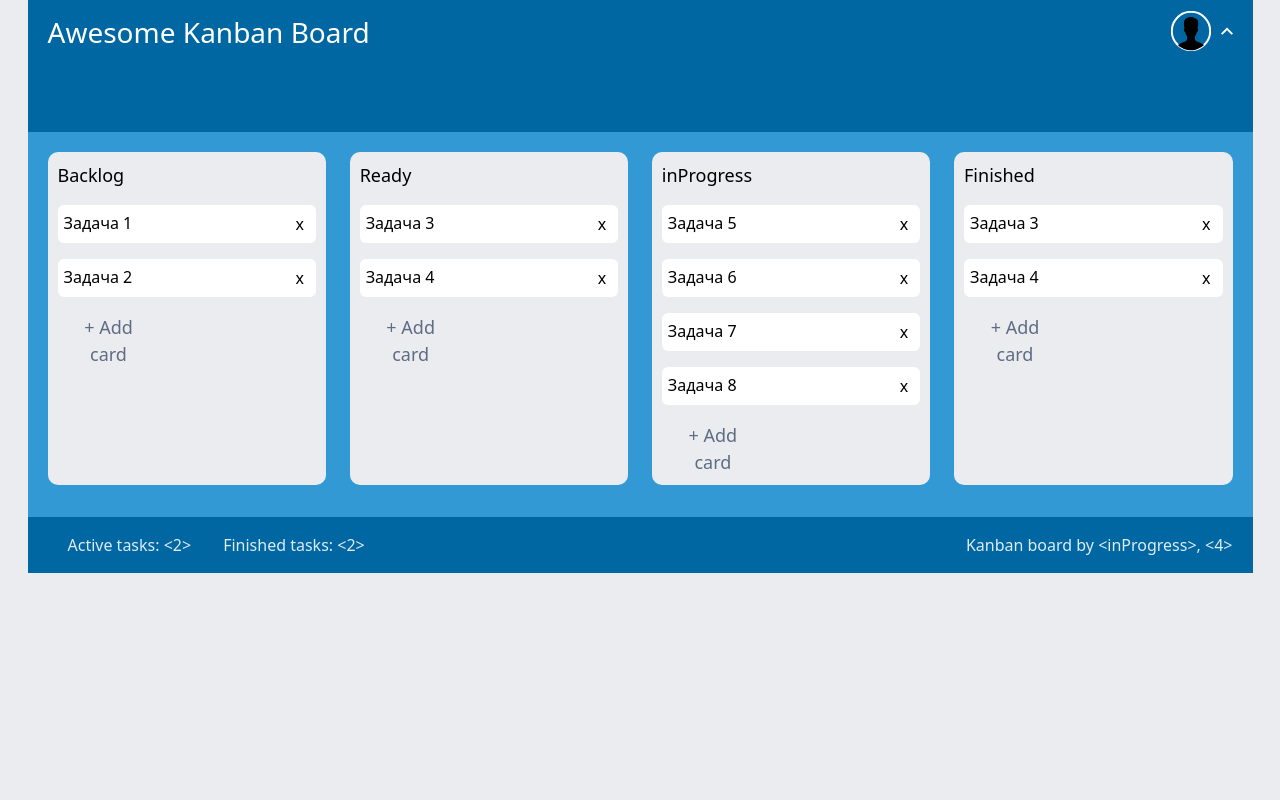
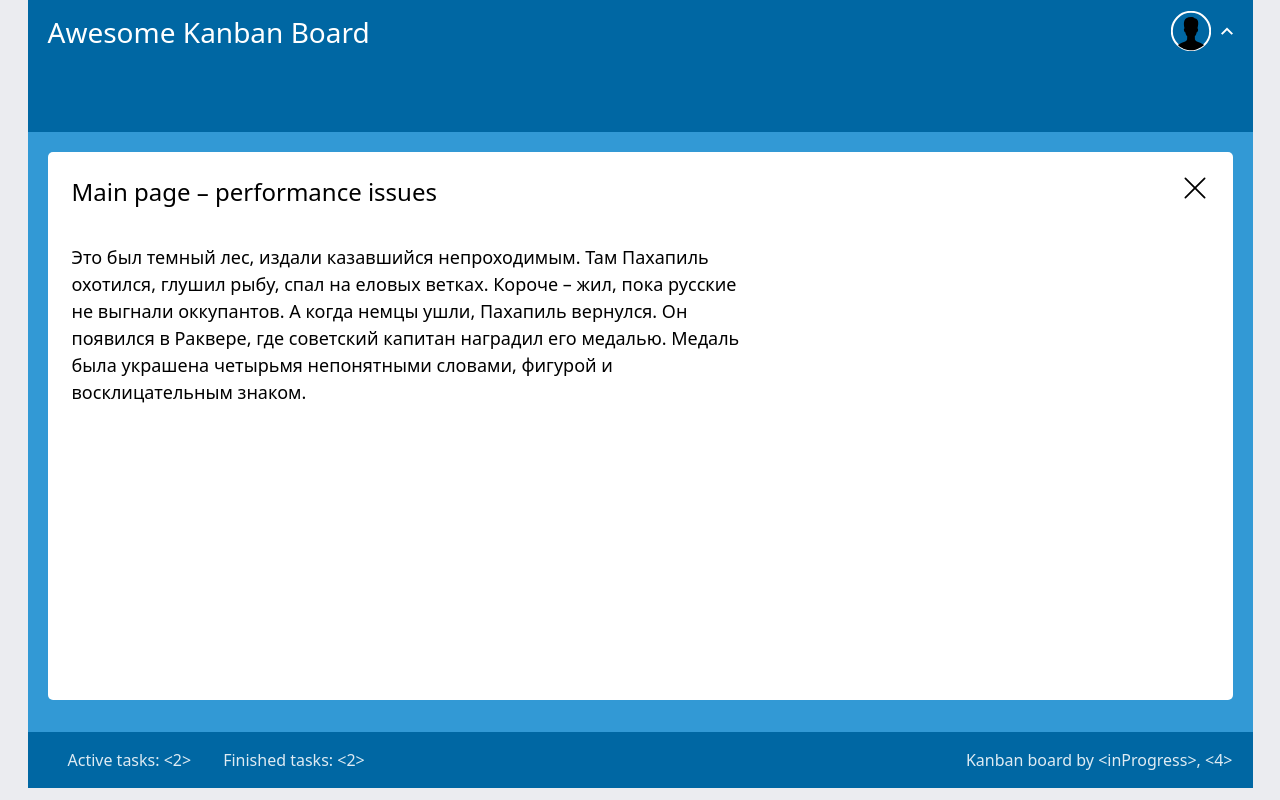
Before and after one commit to Vasek2024/kanban-board, a React (Vite) app: page /ConbanProject/1 in a window 1280 px wide. Built offline with nearby package versions, Linux system fonts and the light colour scheme.

Commit message:
Борьба с выводом конкретной записи

```diff
--- a/package.json
+++ b/package.json
@@ -14,7 +14,8 @@
     "@dnd-kit/sortable": "^10.0.0",
     "react": "^19.1.0",
     "react-dom": "^19.1.0",
-    "react-router-dom": "^7.8.0"
+    "react-icons": "^5.5.0",
+    "react-router-dom": "^7.8.1"
   },
   "devDependencies": {
     "@eslint/js": "^9.30.1",
--- a/src/App.jsx
+++ b/src/App.jsx
@@ -1,15 +1,19 @@
 import { React, useState } from 'react'
+import { BrowserRouter as Router, Routes, Route } from 'react-router-dom';
 import Header from './components/Header/Header';
 import Main from './components/Main/Main';
 import Footer from './components/Footer/Footer';
+import ConbanProject from './components/pages/ConbanProject'
 import './components/reset.css'
 import './App.css'
+// import { columns } from './helpers/projectList'
 
 function App() {
 
   const [columns, setColumns] = useState({
     Backlog:{
         name: 'Backlog',
+        title: 'Login page – performance issues',
         items: [
             {id: '1', content:'Задача 1'},
             {id: '2', content:'Задача 2'}
@@ -17,6 +21,7 @@ function App() {
     },
     Ready:{
         name: 'Ready',
+        title: 'Shop page – performance issues',
         items: [
             {id: '3', content:'Задача 3'},
             {id: '4', content:'Задача 4'}
@@ -24,6 +29,7 @@ function App() {
     },
     inProgress:{
         name: 'inProgress',
+        title: 'User page – performance issues',
         items: [
             {id: '5', content:'Задача 5'},
             {id: '6', content:'Задача 6'},
@@ -33,9 +39,10 @@ function App() {
     },
     Finished:{
         name: 'Finished',
+        title: 'Main page – performance issues',
         items: [
-            {id: '3', content:'Задача 3'},
-            {id: '4', content:'Задача 4'}
+            {id: '9', content:'Задача 9'},
+            {id: '10', content:'Задача 10'}
         ]
     }
 })
@@ -124,7 +131,10 @@ function App() {
 
   return (
     <div className="wrapper">
+        <Router>
             <Header />
+            <Routes>
+                <Route path='/' element = {
                     <Main columns = {columns}
                             newTask = {newTask}
                             draggedItem = {draggedItem}
@@ -136,12 +146,18 @@ function App() {
                             handleDragOver = {handleDragOver}
                             handleDrop = {handleDrop}
                             handleValueChange = {handleValueChange}
-        />
+                    />}>
+                </Route>
+                <Route path='/ConbanProject/:id' element = {
+                    <ConbanProject columns = {columns}/>}>
+                </Route>
+            </Routes>
             <Footer
                     backlogCount = {backlogCount}
                     inProgressCount = {inProgressCount}
                     finishedCount = {finishedCount}
             />
+        </Router>
     </div>
   )
 }
--- /dev/null
+++ b/src/components/ConbanProjects/ConbanProjects.css
@@ -0,0 +1,23 @@
+.main__ready-good{
+    padding: 6px;
+    margin-bottom: 16px;
+    font-weight: 400;
+    font-size: 16px;
+    color: #000;
+    background: #fff;
+    border-radius: 6px;
+    display: flex;
+    justify-content: space-between;
+    text-align: center;
+}
+.main__ready-delite{
+    background: #fff;
+    border: none;
+    cursor: pointer;
+}
+.header__title-article{
+    font-weight: 400;
+    font-size: 16px;
+    color: #000;
+    text-decoration: none;
+}
--- /dev/null
+++ b/src/components/ConbanProjects/ConbanProjects.jsx
@@ -0,0 +1,20 @@
+import { NavLink } from "react-router-dom";
+import './ConbanProjects.css'
+
+const  ConbanProjects = (props) => {
+
+    return (
+        <div key={props.items.id} className='main__ready-good'
+        draggable onDragStart={() => props.handleDragStart(props.columnId, props.items)}>
+            <NavLink to= 'ConbanProject' className='header__title-article' key = {props.items.id} >
+                <span>{props.items.content}</span>
+            </NavLink>
+
+                <button className='main__ready-delite' onClick={() => props.removeTask(props.columnId, props.items.id)}>
+                    <span>x</span>
+                </button>
+        </div>
+     );
+}
+
+export default ConbanProjects;
--- a/src/components/Header/Header.css
+++ b/src/components/Header/Header.css
@@ -6,10 +6,17 @@
     display: flex;
     justify-content: space-between;
 }
-.header__title{
+.header__title-hom{
+    text-decoration: none;
     font-weight: 400;
     font-size: 28px;
     color: #fff;
+}
+.header__title-hom:hover{
+    font-size: 30px;
+    color: #cfd3d6;
+    opacity: 0.8;
+    transition: 0.3s;
 }
 .header__burger{
     display: flex;
@@ -18,7 +25,6 @@
     justify-content:right;
 }
 .burger__icon{
-    /* width: 64px; */
     display: flex;
     align-items: center;
     gap: 10px;
--- a/src/components/Header/Header.jsx
+++ b/src/components/Header/Header.jsx
@@ -1,4 +1,5 @@
 import { React, useState } from 'react'
+import { NavLink } from "react-router-dom";
 // import logo from '../../components/Header/user-avatar.svg';
 // import './arrow-down.svg'
 // import './Vector.svg'
@@ -10,7 +11,11 @@ function Header() {
 
   return (
     <div className='header'>
-        <div className='header__title'>Awesome Kanban Board</div>
+        <div className='header__title'>
+            <NavLink to='/' className='header__title-hom'>
+                Awesome Kanban Board
+            </NavLink>
+        </div>
         <div className='header__burger'>
             <div className='burger__icon'>
                 <img className='burger__icon-avatar' onClick={() => setOpen(!isOpen)} src="/public/user-avatar.svg" alt="Логотип компании"></img>
--- a/src/components/Main/Main.css
+++ b/src/components/Main/Main.css
@@ -17,13 +17,22 @@
     scrollbar-width: 12px;
     scrollbar-color: #cbcbcb #fff;
 }
-.main__ready-h2{
+.main__ready-h1{
     margin-bottom: 16px;
     font-weight: 400;
     font-size: 18px;
     color: #000;
 }
-.main__ready-good{
+.main__ready-h3{
+    padding: 10px;
+    border-radius: 10px;
+    margin-bottom: 12px;
+    font-weight: 400;
+    font-size: 16px;
+    color: #000;
+    background: #fff;
+}
+/* .main__ready-good{
     padding: 6px;
     margin-bottom: 16px;
     font-weight: 400;
@@ -39,7 +48,7 @@
     background: #fff;
     border: none;
     cursor: pointer;
-}
+} */
 
 
 
--- a/src/components/Main/Main.jsx
+++ b/src/components/Main/Main.jsx
@@ -1,5 +1,5 @@
 import './Main.css'
-import ConbanProject from '../pages/ConbanProject'
+import ConbanProjects from '../ConbanProjects/ConbanProjects'
 
 function Main(props) {
 
@@ -14,23 +14,26 @@ function Main(props) {
             onDrop={(e) => props.handleDrop(e, columnId)}
             >
                 {/* заголовки */}
-                <div className='main__ready-h2'>
+                <h1 className='main__ready-h1'>
                     {props.columns[columnId].name}
-                </div>
+                </h1>
+                <h3 className='main__ready-h3'>
+                    {props.columns[columnId].title}
+                </h3>
                 <div>
                     {/* Если задач нету И если они есть */}
                     {props.columns[columnId].items.length === 0 ? (
                         <div className='main__ready-good'>Поздравляю. Все задачи кончились!</div>
                     ) : (
                         props.columns[columnId].items.map((items) => (
-                            <div key={items.id} className='main__ready-good'
-                                draggable onDragStart={() => props.handleDragStart(columnId, items)}>
-                                <span>{items.content}</span>
+                            <ConbanProjects
+                                key = {items.id}
+                                items = {items}
+                                columnId = {columnId}
+                                removeTask = {props.removeTask}
+                                handleDragStart = {props.handleDragStart}
+                            />
 
-                                <button className='main__ready-delite' onClick={() => props.removeTask(columnId, items.id)}>
-                                    <span>x</span>
-                                </button>
-                            </div>
                         ))
                     )}
                 </div>
--- a/src/components/pages/ConbanProject.css
+++ b/src/components/pages/ConbanProject.css
@@ -0,0 +1,34 @@
+.main__list{
+    padding: 22px 24px;
+    border-radius: 5px;
+    width: 100%;
+    height: 548px;
+    background: #fff;
+}
+.main__titles{
+    display: flex;
+    justify-content: space-between;
+    text-align: center;
+}
+.main__h3{
+    margin-bottom: 34px;
+    font-weight: 400;
+    font-size: 24px;
+    color: #000;
+}
+.main__del{
+    color: #000;
+}
+.main__description{
+    font-weight: 400;
+    font-size: 18px;
+    color: #000;
+    max-width: 60%;
+}
+
+
+@media (max-width: 560px){
+    .main__list{
+        height: auto;
+    }
+    }
--- a/src/components/pages/ConbanProject.jsx
+++ b/src/components/pages/ConbanProject.jsx
@@ -1,17 +1,31 @@
+import { NavLink, useParams } from "react-router-dom";
+import { BsXLg } from "react-icons/bs";
 import './ConbanProject.css'
 
-const  ConbanProject = (props) => {
+const ConbanProject = (props) => {
+
+    // Почему то функция useParams не определяет id из массива
+    const {id} = useParams()
+    const project = props.columns[id]
+
+    console.log(props.columns[id]);
+
+
     return (
-
-        <div key={props.items.id} className='main__ready-good'
-                                draggable onDragStart={() => props.handleDragStart(props.columnId, props.items)}>
-                                <span>{props.items.content}</span>
-
-                                <button className='main__ready-delite' onClick={() => props.removeTask(props.columnId, props.items.id)}>
-                                    <span>x</span>
-                                </button>
-                            </div>
-     );
+        <div className='main'>
+            <div className='main__list'>
+                <div className='main__titles'>
+                    <h3 className='main__h3'>Main page – performance issues</h3>
+                    <NavLink to='/' className='header__title-hom'>
+                        <BsXLg  className='main__del'/>
+                    </NavLink>
+                </div>
+                <p className='main__description'>
+                Это был темный лес, издали казавшийся непроходимым. Там Пахапиль охотился, глушил рыбу, спал на еловых ветках. Короче – жил, пока русские не выгнали оккупантов. А когда немцы ушли, Пахапиль вернулся. Он появился в Раквере, где советский капитан наградил его медалью. Медаль была украшена четырьмя непонятными словами, фигурой и восклицательным знаком.
+                </p>
+            </div>
+        </div>
+    );
 }
 
 export default ConbanProject;
```
Also changed, not shown: 1 other file (tests, documents, lock files or other folders). Lines whose indentation alone changed are shown as unchanged.
